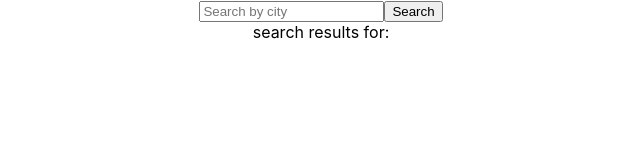
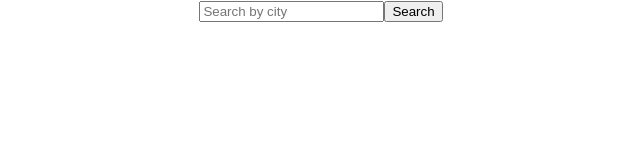
Before and after one commit to theusufructuary/weatherappypeople, a React (Create React App) app: page / in a window 1280 px wide. Shown: the top 160 px of the page, without its empty margins (319-959 px from the left). Built offline with nearby package versions, Linux system fonts and the light colour scheme.

Commit message:
display only when not empty string

```diff
--- a/src/Components/App/App.js
+++ b/src/Components/App/App.js
@@ -26,7 +26,7 @@ function App() {
   return (
     <div className="App">
       <Input onSubmit={fetchData} />
-      <div>search results for: {cityName}</div>
+      {cityName !== "" && <div>search results for: {cityName}</div>}
       <div>
         {cityData.map((data) => {
           return <p>{data.deg}</p>;
```
